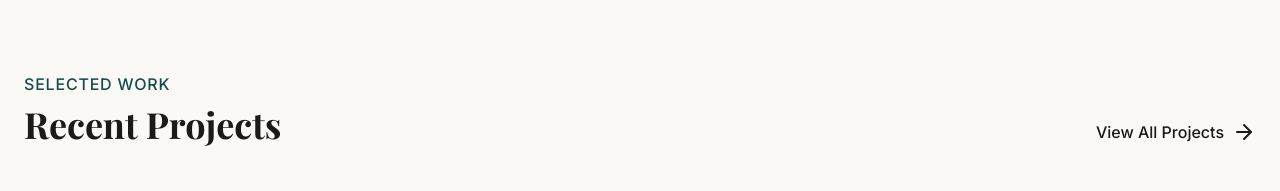
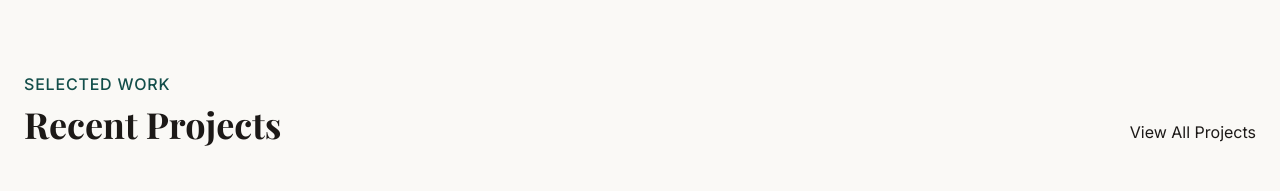
Before and after one commit to ChelseaGoh/portfolio, a React (Vite) app: page /#/ in a window 1280 px wide. Shown: the part 1420-1611 px from the top of the page. Built offline with nearby package versions, Linux system fonts and the light colour scheme; a web font is replaced by a local one.

Commit message:
fix: routing issue on mobile

```diff
--- a/pages/Home.tsx
+++ b/pages/Home.tsx
@@ -100,9 +100,7 @@ const Home: React.FC = () => {
               <span className="text-accent-teal font-medium uppercase tracking-wider">Selected Work</span>
               <h2 className="text-4xl font-serif font-bold mt-2">Recent Projects</h2>
             </div>
-            <Link to="work/" className="hidden md:flex items-center text-stone-900 font-medium hover:text-accent-teal transition-colors group">
-              View All Projects <ArrowRight className="ml-2 group-hover:translate-x-1 transition-transform" />
-            </Link>
+            <a href="./work/" className="...">View All Projects</a>
           </div>
 
           <div className="grid grid-cols-1 md:grid-cols-2 lg:grid-cols-3 gap-8">
```
